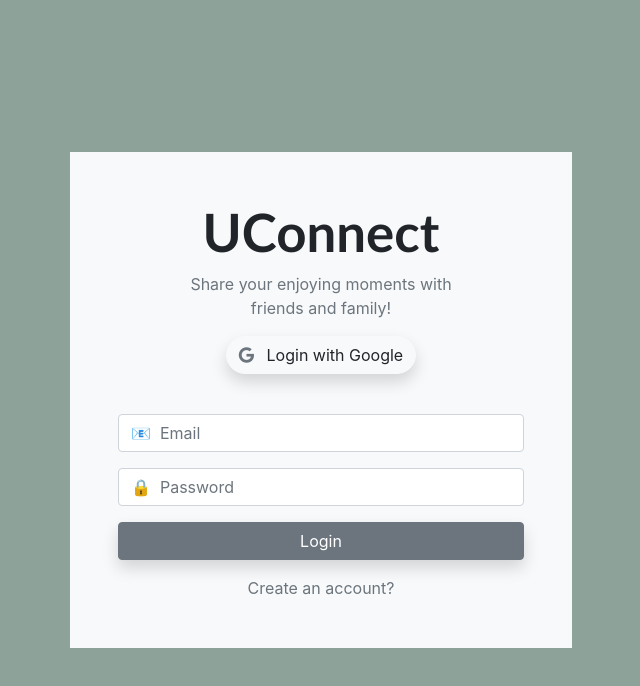
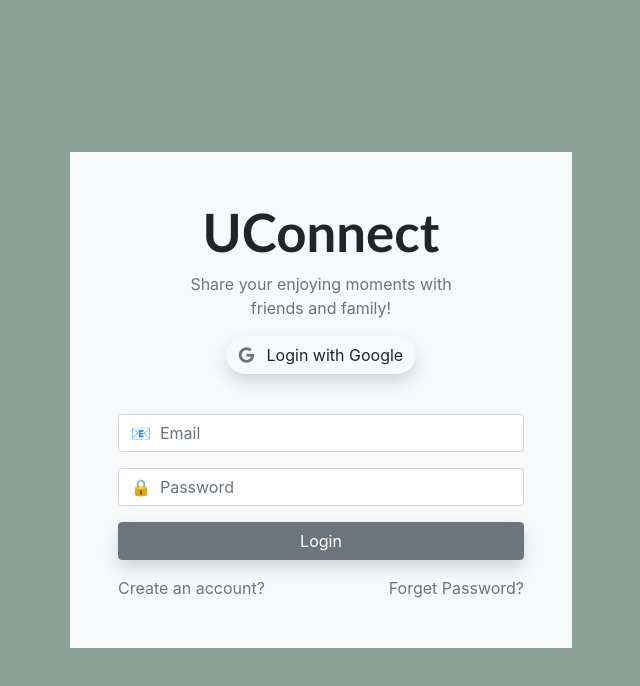
Before and after one commit to sanamKapoor/uconnect-frontend, a React (Create React App) app: page /login in a window 1280 px wide. Shown: the top 686 px of the page, without its empty margins (319-959 px from the left). Built offline with nearby package versions, Linux system fonts and the light colour scheme; no server answers.

Commit message:
updated build

```diff
--- a/src/Layout/Pages/Login.js
+++ b/src/Layout/Pages/Login.js
@@ -89,9 +89,9 @@ function Login() {
                     }
                     <button type="submit" className="btn btn-block btn-secondary shadow my-3">Login</button>
                 </div>
-                <div className="d-flex justify-content-center">
+                <div className="d-flex justify-content-between">
                     <Link to="/signup" className="text-secondary">Create an account?</Link>
-                    {/* <Link to="/resetPassword" className="text-secondary">Forget Password?</Link> */}
+                    <Link to="/resetPassword" className="text-secondary">Forget Password?</Link>
                 </div>
             </form>
         </section>
```
